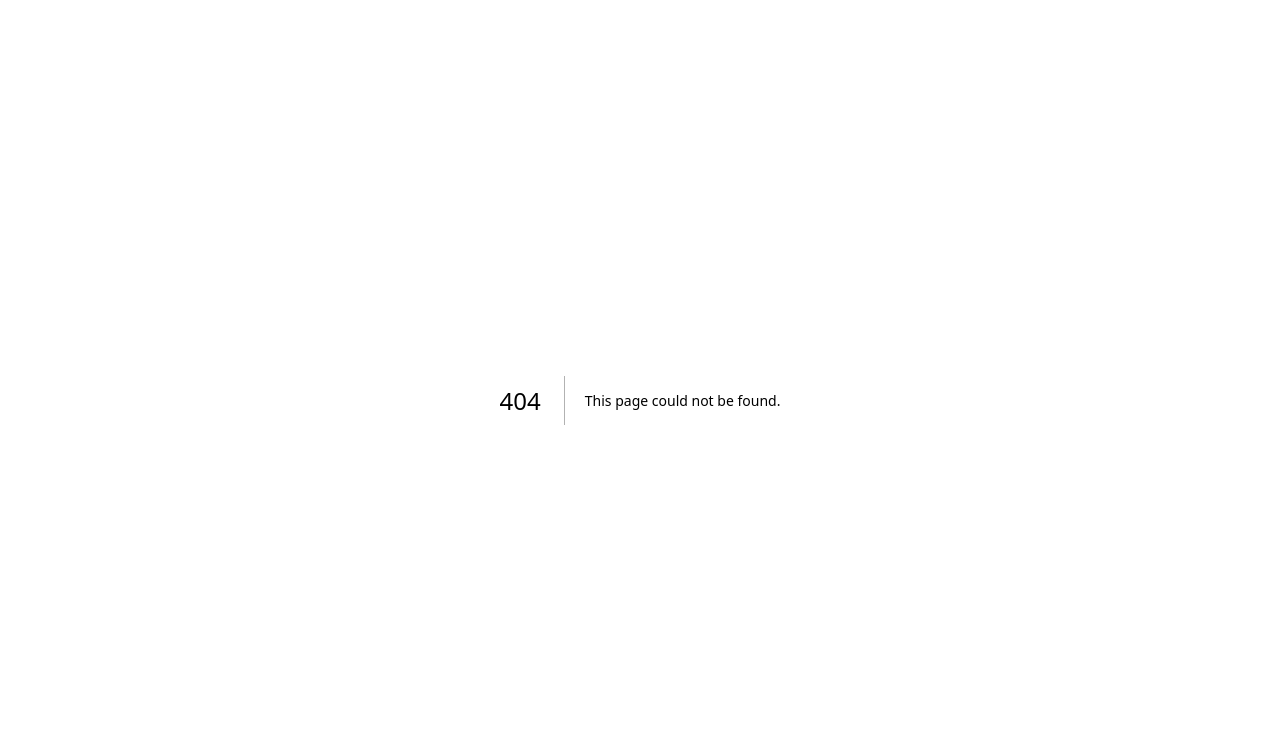
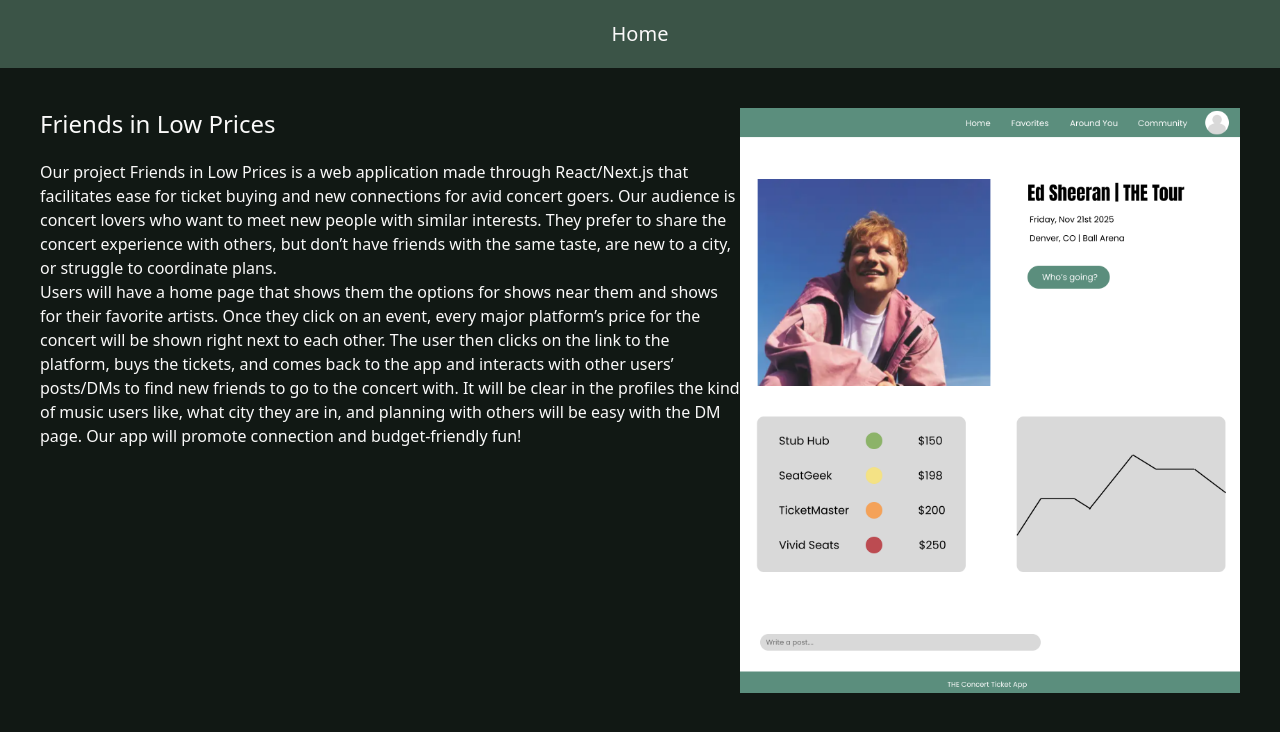
Before and after one commit to cooperjones13/ATLS4630-Project-02, a Next.js app in the folder portfolio/: page /projects/1 in a window 1280 px wide. Before the commit this address had no page. Shown: the top 732 px of the page. Built offline with nearby package versions, Linux system fonts and the light colour scheme.

Commit message:
Added Project Pages

```diff
--- a/portfolio/app/page.tsx
+++ b/portfolio/app/page.tsx
@@ -1,4 +1,5 @@
 import LogoLoop from "@/components/LogoLoop";
+import Project from "@/components/Project";
 import { SiReact, SiNextdotjs, SiTypescript, SiHtml5, SiAdobephotoshop, SiAdobeillustrator, SiTailwindcss, SiNodedotjs} from "react-icons/si";
 
 
@@ -22,7 +23,10 @@ export default function Home() {
       {/* Navbar */}
       <header className="flex flex-row justify-center w-full absolute">
         <div className="flex flex-row justify-between w-full max-w-300 h-20 items-center mx-10">
-          <h1>Cooper Jones</h1>
+          <div className="flex flex-col justify-center items-center">
+            <span>COOPER</span>
+            <span>JONES</span>
+          </div>
           <ul className="flex flex-row gap-4">
             <li>About</li>
             <li>Project</li>
@@ -38,7 +42,7 @@ export default function Home() {
           Let&apos;s Make Cool Sh*t
         </p>
       </section>
-      <section className="flex flex-col h-100 w-full items-center justify-center text-center gap-10 bg-(--accent-darkgreen)">
+      <section className="flex flex-col min-h-100 w-full items-center justify-center text-center gap-10 bg-(--accent-darkgreen) py-15">
         <div className="flex flex-col text-left max-w-300 gap-5 mx-10">
           <h2 className="text-4xl">About Me</h2>
           <p>
@@ -55,11 +59,13 @@ export default function Home() {
           fadeOutColor="#3B5447"
         />
       </section>
-      <section className="flex flex-col h-100 w-full items-center justify-center text-center gap-10 bg-(--background)">
-        <div className="flex flex-col text-left max-w-300 gap-5">
+      <section className="flex flex-col min-h-100 w-full items-center justify-center text-center gap-10 bg-(--background) py-15">
+        <div className="flex flex-col text-left max-w-300 gap-5 mx-10">
           <h2 className="text-4xl">Projects</h2>
-          <div>
-
+          <div className="bg-white flex flex-wrap justify-center gap-10">
+              <Project title="Friends in Low Prices" imgSrc="" id={1}/>
+              <Project title="Friends in Low Prices" imgSrc="" id={2}/>
+              <Project title="Friends in Low Prices" imgSrc=" "id={3}/>
           </div>
         </div>
       </section>
--- /dev/null
+++ b/portfolio/app/projects/[id]/page.tsx
@@ -0,0 +1,44 @@
+import Image from "next/image"
+import Link from "next/link"
+
+export default async function ProjectPage(props: PageProps<'/projects/[id]'>){
+
+
+    const pageData = [
+        {
+            title: "Friends in Low Prices",
+            id: "1",
+            imgSrc: "/filp.png",
+            description: "Our project Friends in Low Prices is a web application made through React/Next.js that facilitates ease for ticket buying and new connections for avid concert goers. Our audience is concert lovers who want to meet new people with similar interests. They prefer to share the concert experience with others, but don’t have friends with the same taste, are new to a city, or struggle to coordinate plans." + '\n' + "Users will have a home page that shows them the options for shows near them and shows for their favorite artists. Once they click on an event, every major platform’s price for the concert will be shown right next to each other. The user then clicks on the link to the platform, buys the tickets, and comes back to the app and interacts with other users’ posts/DMs to find new friends to go to the concert with. It will be clear in the profiles the kind of music users like, what city they are in, and planning with others will be easy with the DM page. Our app will promote connection and budget-friendly fun!"
+
+        }
+    ]
+
+    const {id} = await props.params;
+    const data = pageData.find(project => project.id === id)!
+
+
+
+
+
+    return(
+        <div className="min-h-screen bg-{}">
+            <div className="min-h-10 flex justify-center items-center text-xl py-5 bg-(--accent-darkgreen)">
+                <Link href={"/"}>Home</Link>
+            </div>
+            <section className="flex flex-row px-10 py-10">
+                <div className="flex flex-col gap-5">
+                    <h1 className="text-2xl">{data.title}</h1>
+                    <p style={{ whiteSpace: "pre-line" }}>{data.description}</p>
+                </div>
+                <Image
+                    src={data.imgSrc}
+                    height={500}
+                    width={500}
+                    alt=""
+                />
+
+            </section>
+        </div>
+    )
+}
--- /dev/null
+++ b/portfolio/components/Project.tsx
@@ -0,0 +1,24 @@
+import Image from "next/image"
+import Link from "next/link"
+
+type ProjectProps = {
+    title: string,
+    imgSrc: string,
+    id: number
+}
+
+
+export default function Project({title, imgSrc, id}:ProjectProps){
+
+    return (
+        <Link className="bg-black" href={`/projects/${id}`}>
+            <Image
+                src={null}
+                height={500}
+                width={500}
+                alt=""
+            />
+            {title}
+        </Link>
+    )
+}
```
Also changed, not shown: portfolio/public/filp.png (added), portfolio/public/radii.png (added).
